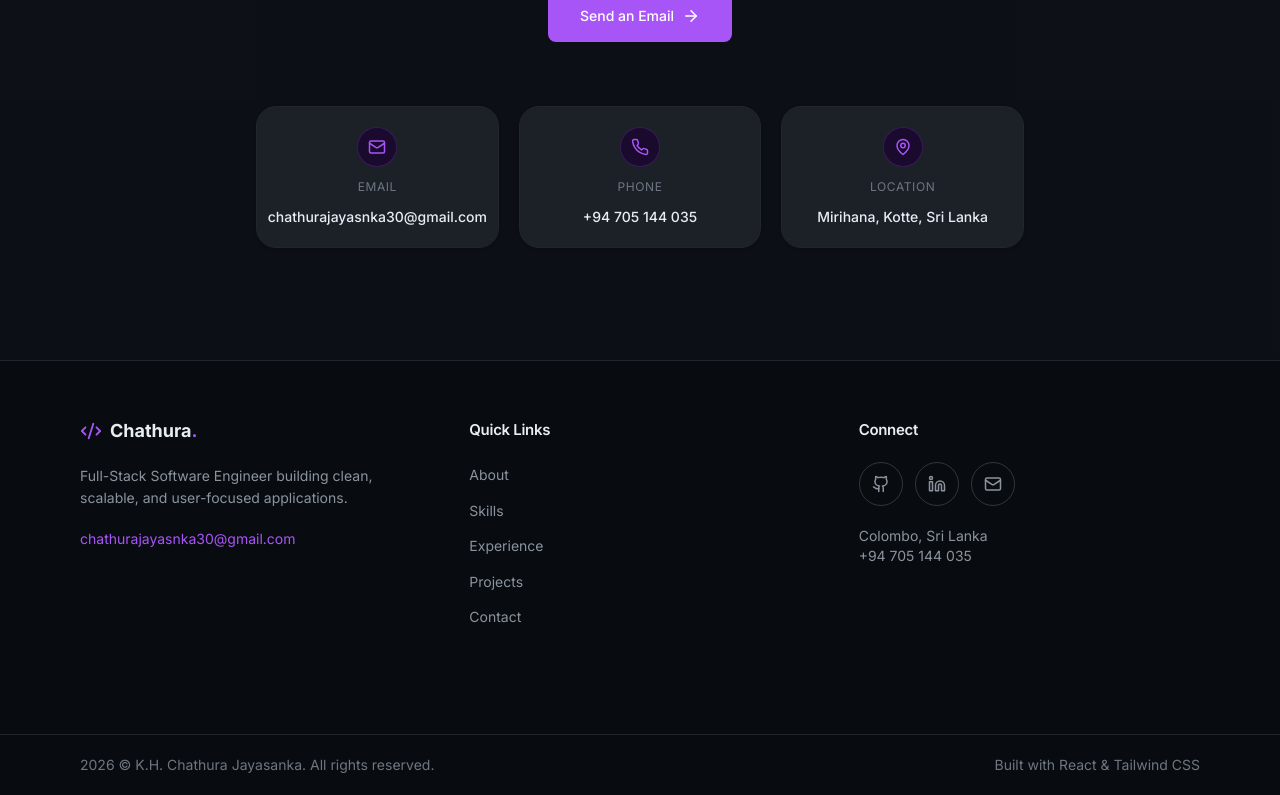
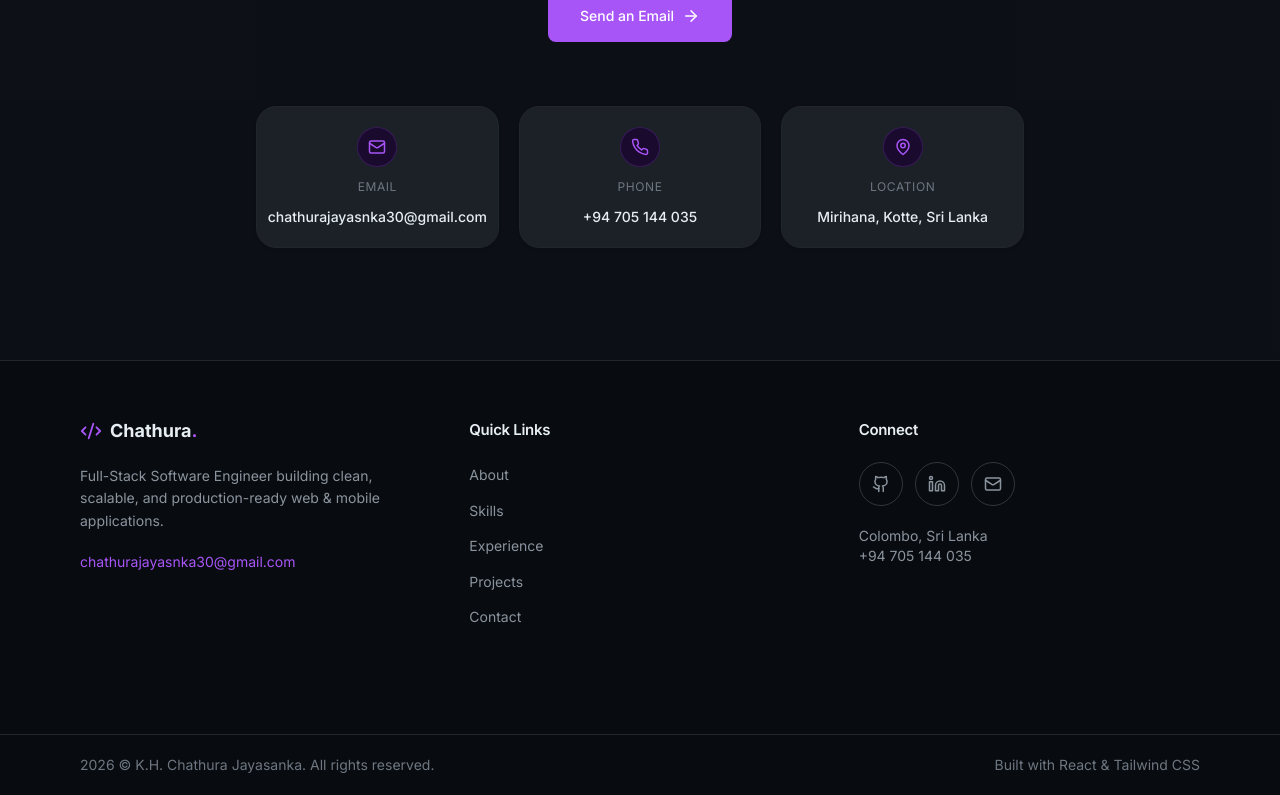
Before and after one commit to Chathura30/Portfolio, a React (Vite) app: page / in a window 1280 px wide. Shown: the part 5490-6285 px from the top of the page. Built offline with nearby package versions, Linux system fonts and the light colour scheme.

Commit message:
Refine footer tagline copy

```diff
--- a/src/components/Footer.tsx
+++ b/src/components/Footer.tsx
@@ -28,7 +28,7 @@ export default function Footer() {
               <span className="text-text-primary font-bold text-lg">Chathura<span className="text-accent">.</span></span>
             </a>
             <p className="text-text-secondary text-sm leading-relaxed mb-4">
-              Full-Stack Software Engineer building clean, scalable, and user-focused applications.
+              Full-Stack Software Engineer building clean, scalable, and production-ready web &amp; mobile applications.
             </p>
             <a href="mailto:chathurajayasnka30@gmail.com" className="text-accent hover:underline text-sm">
               chathurajayasnka30@gmail.com
```
